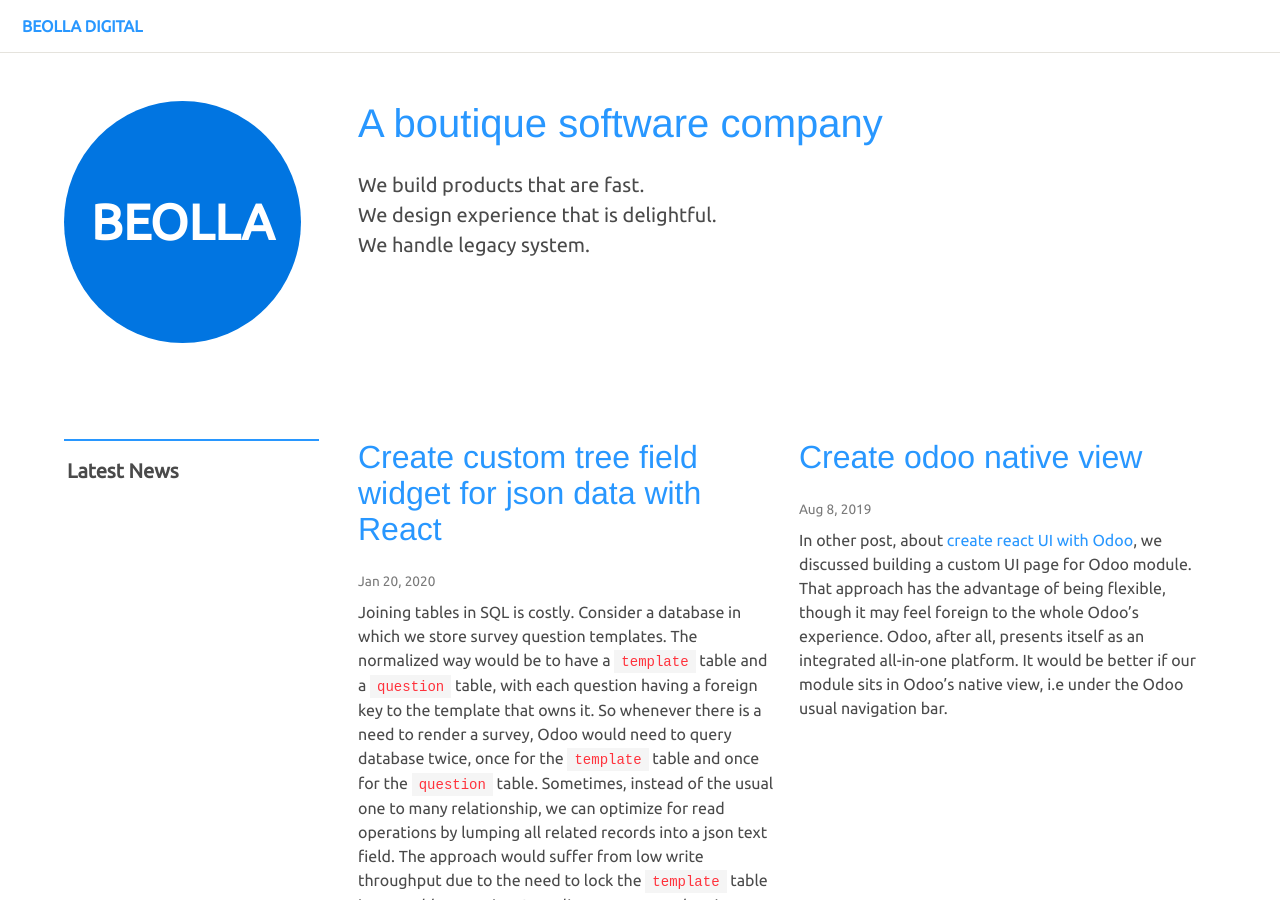
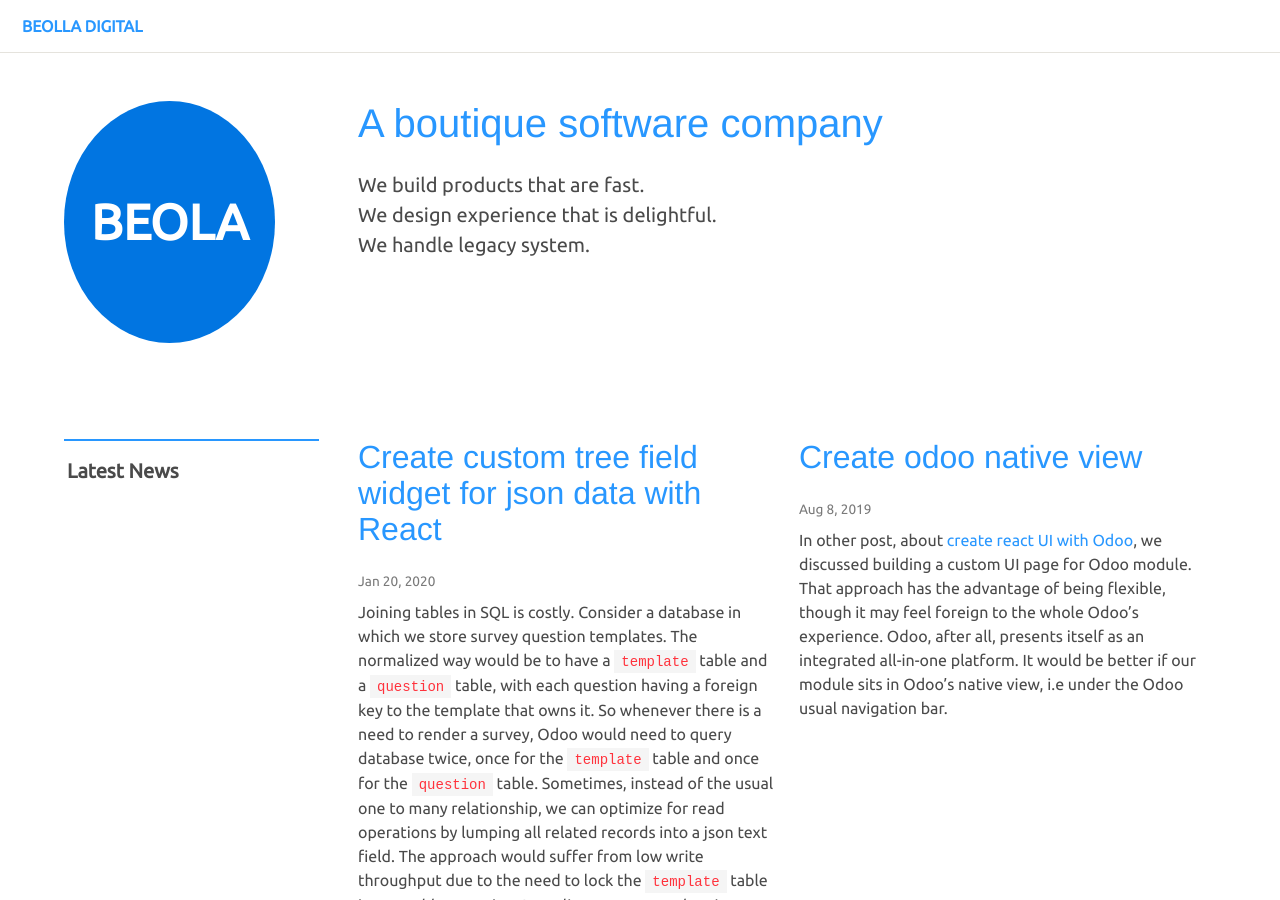
Before and after one commit to vuamitom/bellasnotes, a Jekyll site: the page built from index.html, in a window 1280 px wide and 900 px high. Built offline with Jekyll 4.4.1, drawn with Linux system fonts in a browser that asks for light colours; some web fonts are replaced; some of the changed text lies outside the part shown.

Commit message:
fix github stupid CNAME problem

```diff
--- a/_config.yml
+++ b/_config.yml
@@ -13,12 +13,12 @@
 # you will see them accessed via {{ site.title }}, {{ site.email }}, and so on.
 # You can create any custom variable you would like, and they will be accessible
 # in the templates via {{ site.myvariable }}.
-title: Beolla Digital
+title: Beola Digital
 email: your-email@example.com
 description: >- # this means to ignore newlines until "baseurl:"
   A boutique software company with a focus on edge computing and rich client applications.
 baseurl: "" # the subpath of your site, e.g. /blog
-url: "https://beolla.com" # the base hostname & protocol for your site, e.g. http://example.com
+url: "https://beola.digital" # the base hostname & protocol for your site, e.g. http://example.com
 # twitter_username: jekyllrb
 # github_username:  jekyll
 # show_excerpts: true
--- a/_layouts/base.html
+++ b/_layouts/base.html
@@ -40,7 +40,7 @@
 		    <div class="column is-size-6">
 		    	<div class="footer-menu">
 		    		<a class="plain" href="/sitemap.xml">Site Map</a>
-		    		<span> © Beolla.com</span>
+		    		<span> © Beola Digital</span>
 		    	</div>
 		    </div>
 		  </div>
--- a/index.html
+++ b/index.html
@@ -6,7 +6,7 @@
     <div class="container">
     	<div class="columns">
     		<div class="column is-one-quarter">
-    			<span class="landing-logo is-uppercase has-text-white has-text-weight-bold">Beolla
+    			<span class="landing-logo is-uppercase has-text-white has-text-weight-bold">Beola
 		      	</span>
     		</div>
     		<div class="column">
```
